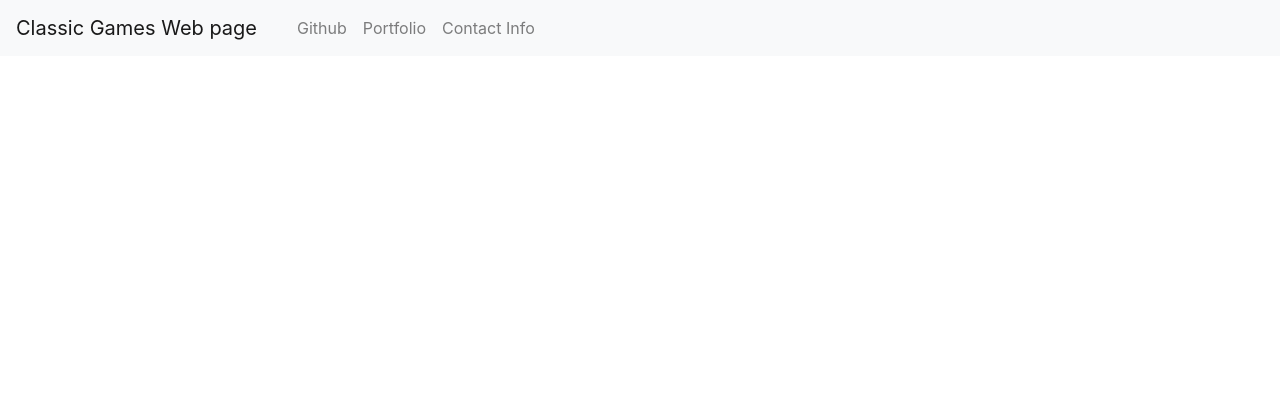
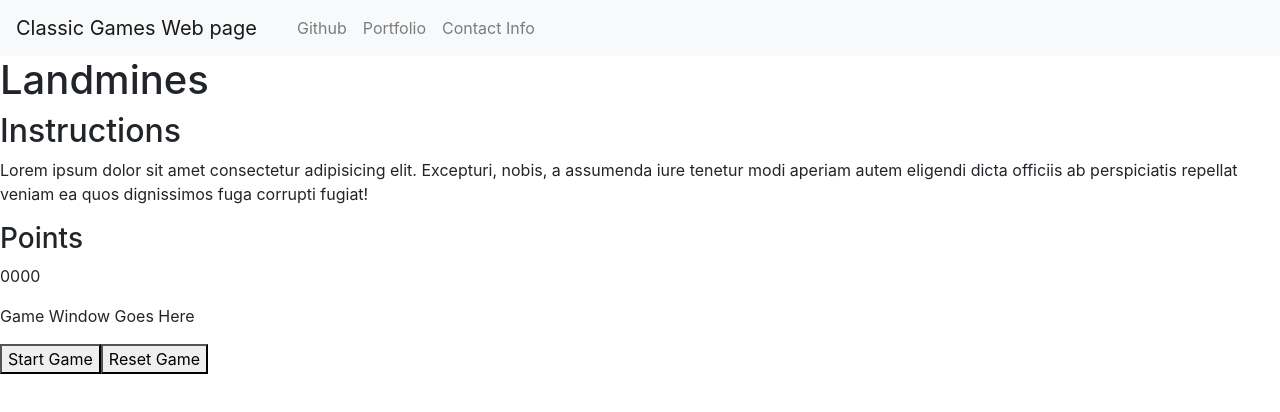
Before and after one commit to Jbalda02/ClassicGamesGallery, a React (Create React App) app: page /LandMineGame in a window 1280 px wide. Shown: the top 412 px of the page. Built offline with nearby package versions, Linux system fonts and the light colour scheme.

Commit message:
Se ha anadido los juegos a travez de la pagina https://idev.games/game/tetris-t-crisis ademas se ha anadido las classes de estilos de los juegos.

```diff
--- a/package.json
+++ b/package.json
@@ -6,9 +6,10 @@
     "@testing-library/jest-dom": "^5.17.0",
     "@testing-library/react": "^13.4.0",
     "@testing-library/user-event": "^13.5.0",
+    "canvas": "^2.11.2",
     "react": "^18.3.0",
     "react-dom": "^18.3.0",
-    "react-scripts": "5.0.1",
+    "react-scripts": "^5.0.1",
     "web-vitals": "^2.1.4"
   },
   "scripts": {
--- a/public/index.html
+++ b/public/index.html
@@ -14,6 +14,7 @@
     <link rel="preconnect" href="https://fonts.gstatic.com" crossorigin>
     <link href="https://fonts.googleapis.com/css2?family=Pixelify+Sans:wght@400..700&display=swap" rel="stylesheet">
     <link rel="apple-touch-icon" href="%PUBLIC_URL%/logo192.png" />
+    <link href="https://fonts.googleapis.com/css2?family=Oswald:wght@200..700&display=swap" rel="stylesheet">
     <!--
       manifest.json provides metadata used when your web app is installed on a
       user's mobile device or desktop. See https://developers.google.com/web/fundamentals/web-app-manifest/
--- a/src/Components/App.jsx
+++ b/src/Components/App.jsx
@@ -5,8 +5,9 @@ import Header from "./Header";
 import Gallery from "./Gallery";
 //Routing
 import {BrowserRouter, Route, Routes} from "react-router-dom";
+//Games
 import TetrisGame from "./GamesComponents/TetrisGame";
-import LandMineGame from "./GamesComponents/LandMineGame";
+import LandMineGame from "./GamesComponents/LandMineGame.jsx";
 import RockPaperScissorsGame from "./GamesComponents/RockPaperScissorsGame";
 import WordleGame from "./GamesComponents/WordleGame";
 import SudokuGame from "./GamesComponents/SudokuGame";
@@ -19,7 +20,7 @@ function App() {
             <Routes>
                 <Route path='/' element={<Gallery/>}/>
                 <Route path={"/TetrisGame"} element={<TetrisGame />} />
-                <Route path={"/LandMine"} element={<LandMineGame />} />
+                <Route path={"/LandMineGame"} element={<LandMineGame />} />
                 <Route path={"/PaperRockScissorsGame"} element={<RockPaperScissorsGame />} />
                 <Route path={"/WordleGame"} element={<WordleGame />} />
                 <Route path={"/SudokuGame"} element={<SudokuGame />} />
--- a/src/Components/GamesComponents/LandMineGame.jsx
+++ b/src/Components/GamesComponents/LandMineGame.jsx
@@ -1,4 +1,21 @@
-function LandMineGame (){
-    return(<h1> Landmines</h1>)
+import { Link } from "react-router-dom";
+function LandMineGame() {
+  return (
+    <div>
+      <h1> Landmines</h1>
+      <h2>Instructions</h2>
+      <p>
+        Lorem ipsum dolor sit amet consectetur adipisicing elit. Excepturi,
+        nobis, a assumenda iure tenetur modi aperiam autem eligendi dicta
+        officiis ab perspiciatis repellat veniam ea quos dignissimos fuga
+        corrupti fugiat!
+      </p>
+      <h3>Points</h3>
+      <p>0000</p>
+      <p>Game Window Goes Here</p>
+      <button>Start Game</button>
+      <button>Reset Game</button>
+    </div>
+  );
 }
-export default LandMineGame;
+export default LandMineGame ;
--- a/src/Components/GamesComponents/TetrisGame.jsx
+++ b/src/Components/GamesComponents/TetrisGame.jsx
@@ -1,4 +1,21 @@
+import  SvgLogo  from "./../Assets/tetris-svgrepo-com.svg";
 function TetrisGame (){
-    return(<h1> Tetris</h1>)
+    return(<div>
+            <div className="d-flex align-items-center flex-column pd-10">
+            <h1 className="pixelify-sans-title text-center"> Tetris</h1>
+            <img src={SvgLogo} className="w-25 h-25"></img>
+            <h2 className="pixelify-sans-title-2">Como Jugar             </h2>
+            <ol className="oswald-text">
+                <li>Los bloques caen con el tiempo                       </li>
+                <li>Encaja los bloques sin que te quedes sin espacio     </li>
+                <li>Puedes girar los bloques con las flechas del teclado </li>
+                <li>Completa filas para conseguir mas espacio            </li>
+                <li> Cuidado las piezas cada vez caen mas rapido!        </li>
+            </ol>
+          </div>
+      <div className="Tetris-game-frame" >
+            <iframe className="Tetris-game" id="embededGame" src="https://idev.games/embed/tetris-t-crisis" seamless='no' >Browser not compatible.</iframe>
+      </div>
+      </div>)
 }
 export default TetrisGame;
--- a/src/Components/GamesComponents/WordleGame.jsx
+++ b/src/Components/GamesComponents/WordleGame.jsx
@@ -1,4 +1,14 @@
 function WordleGame (){
-    return(<h1> Wordle</h1>)
+    return(<div>
+        <h1> Wordle</h1>
+        <h2>Instructions</h2>
+        <p>Lorem ipsum dolor sit amet consectetur adipisicing elit. Excepturi, nobis, a assumenda iure tenetur modi aperiam autem eligendi dicta officiis ab perspiciatis repellat veniam ea quos dignissimos fuga corrupti fugiat!</p>
+        <h3>Points</h3>
+        <p>0000</p>
+        //Todo: Game Window
+            <p>Game Window Goes Here</p>
+            <button>tStart Game</button>
+        <button>Reset Game</button>
+    </div>)
 }
 export default WordleGame;
--- a/src/Components/Header.jsx
+++ b/src/Components/Header.jsx
@@ -5,7 +5,7 @@ function Header() {
     return (
         <div>
             <nav className="navbar navbar-expand-lg navbar-light bg-light">
-                <a href="#" className="navbar-brand" href="#">Classic Games Web page</a>
+                <a href="#" className="navbar-brand" >Classic Games Web page</a>
                 <button className="navbar-toggler" type="button" data-toggle="collapse"
                         data-target="#navbarSupportedContent" aria-controls="navbarSupportedContent"
                         aria-expanded="false" aria-label="Toggle navigation">
--- a/src/Components/VisualComponets/Stage.js
+++ /dev/null
@@ -1,6 +0,0 @@
-import react from 'react'
-import Cell from './Cell'
-const Stage =({ stage }) => (
-    <div><Cell /></div>
-)
-export default Stage
--- a/src/Components/VisualComponets/StartButton.js
+++ /dev/null
@@ -1,3 +0,0 @@
-import react from "react";
-const StartButton = (callback) => (<div>Start game</div>)
-export default StartButton
--- a/src/index.css
+++ b/src/index.css
@@ -12,7 +12,34 @@ body {
                   font-style: normal;
                   font-size: xxx-large;
                 }
+.pixelify-sans-title-2 {
+                  font-family: "Pixelify Sans", sans-serif;
+                  font-optical-sizing: auto;
+                  font-style: normal;
+                  font-size: xl-large;
+                }
 
+
+                .oswald-text {
+                  font-family: "Oswald", sans-serif;
+                  font-optical-sizing: auto;
+                  font-weight: 400;
+                  font-style: normal;
+                }
+.Tetris-game {
+                position: absolute;
+                top:0;
+                left: 200px;
+                width: 75%;
+                height: 75%;
+
+}
+.Tetris-game-frame{
+    position: relative;
+    height: 0;
+    overflow: hidden;
+    padding-bottom: 56.25%;
+}
 code {
   font-family: source-code-pro, Menlo, Monaco, Consolas, 'Courier New',
     monospace;
```
Also changed, not shown: src/Components/VisualComponets/Display.js (deleted, +0 -7 lines), src/Components/VisualComponets/Cell.js (deleted), 1 other file (tests, documents, lock files or other folders).
